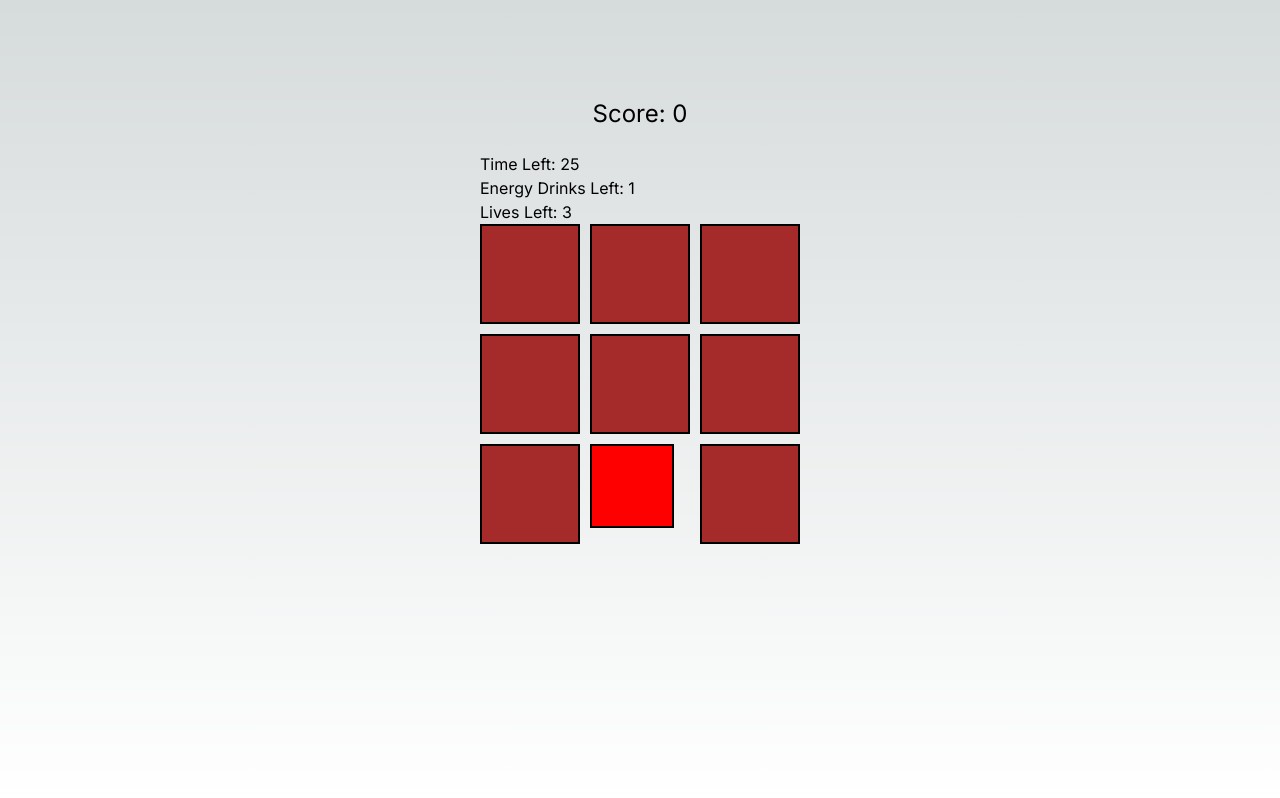
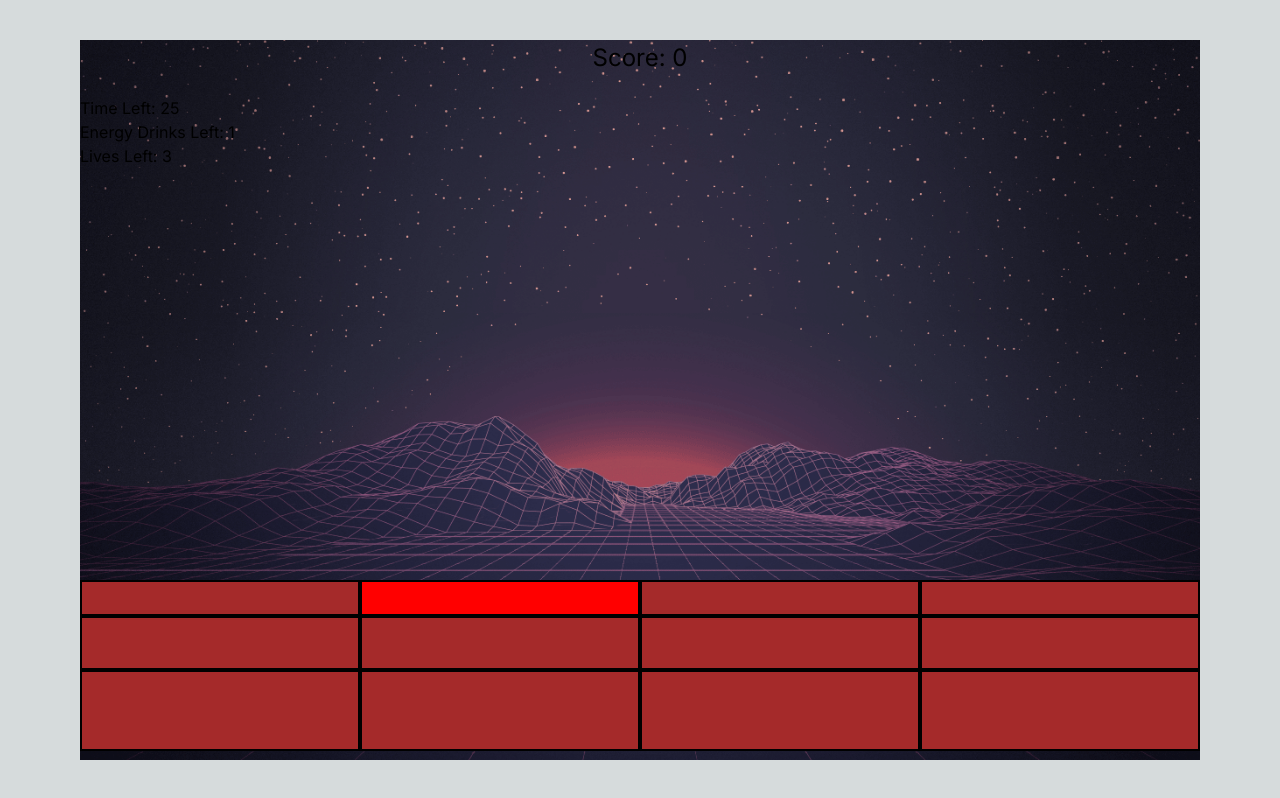
Before and after one commit to MarcusTSteinde/KarriereDag, a Next.js app in the folder whack/: page / in a window 1280 px wide. Built offline with nearby package versions, Linux system fonts and the light colour scheme.

Commit message:
feat: bg and fixed grid

```diff
--- a/whack/app/globals.css
+++ b/whack/app/globals.css
@@ -31,19 +31,26 @@ body {
   grid-template-columns: repeat(3, 1fr);
   gap: 10px;
 }
+.grid-container {
+  display: grid;
+  grid-template-columns: repeat(4, 25%); /* 4 columns, each taking 25% of the container's width */
+  grid-template-rows: 20% 30% 45%; /* 3 rows with heights of 35%, 40%, and 25% of the container's height */
+  gap: 5; /* No gap between grid items. Adjust if needed. */
+  height: 50%; /* This will make the grid container take the full viewport height */
+  width: 100%; /* This will make the grid container take the full viewport width */
+}
 
 .mole-hole {
-  width: 100px;
-  height: 100px;
+  width: auto;
+  height: auto;
   background-color: brown;
   border: 2px solid black;
   position: relative;
 }
 
 .mole {
-  padding: 40px;
- height: 40px;
- width: 40px;
+ width: auto;
+ height: auto;
  background-color: red;
 
 }
@@ -53,8 +60,19 @@ body {
   font-size: 24px;
 }
 .bomb {
-  padding: 40px;
-  height: 40px;
-  width: 40px;
+  width: auto;
+  height: auto;
   background-color: aqua;
 }
+.bg{
+  background-image: url(/background.gif);
+  background-size: cover; /* This will cover the entire area of the div without being cut */
+  background-repeat: no-repeat; /* Prevents the image from repeating */
+  background-position: center; /* Centers the image within the div */
+  position: absolute; /* Position absolute for centering */
+  top: 50%; /* Center vertically */
+  left: 50%; /* Center horizontally */
+  transform: translate(-50%, -50%); /* Offset the div back by half its width and height */
+  width: calc(100% - 160px); /* Subtract the left and right padding from the full width */
+  height: calc(100% - 80px); /* Subtract the top and bottom padding from the full height */
+}
--- a/whack/app/page.tsx
+++ b/whack/app/page.tsx
@@ -3,8 +3,10 @@ import Image from 'next/image'
 
 export default function Home() {
   return (
-    <main className="flex min-h-screen flex-col items-center justify-between p-24">
+    <main>
+      <div className="flex flex-col items-center self-center justify-between bg">
       <WhackAMole></WhackAMole>
+      </div>
     </main>
   )
 }
--- a/whack/components/WhackAMole.tsx
+++ b/whack/components/WhackAMole.tsx
@@ -4,7 +4,7 @@ import Score from './Score';
 
 const WhackAMole = () => {
     const [score, setScore] = useState<number>(0);
-    const [moles, setMoles] = useState<boolean[]>(Array(9).fill(false));
+    const [moles, setMoles] = useState<boolean[]>(Array(12).fill(false));
     const [timeLeft, setTimeLeft] = useState<number>(30);
     const [isPowerUpActive, setIsPowerUpActive] = useState<boolean>(false);
     const [powerUpUsed, setPowerUpUsed] = useState<boolean>(false);
@@ -40,7 +40,7 @@ const WhackAMole = () => {
             }
         };
 
-        const moleInterval = isPowerUpActive ? (Math.random() * (550 - 200) + 200) * 2 : Math.random() * (550 - 200) + 200;
+        const moleInterval = isPowerUpActive ? (Math.random() * (750 - 350) + 350) * 2 : Math.random() * (750 - 350) + 350;
         const timer = setInterval(showMole, moleInterval);
 
         return () => clearInterval(timer);
@@ -126,16 +126,20 @@ const WhackAMole = () => {
     }, [timeLeft, isPowerUpActive]);
 
     return (
-        <div>
+        <div className="w-full h-full flex flex-col">
+            <div className='h-1/2 w-full'>
             <Score currentScore={score} />
             <div>Time Left: {timeLeft}</div>
             <div>Energy Drinks Left: {powerUpUsed ? 0 : 1}</div>
             <div>Lives Left: {lives}</div>
-            <div className="game-grid page">
+            </div>
+            <div className='h-1/2 w-full flex'>
+            <div className="grid-container self-end">
                 {moles.map((mole, index) => (
                      <div key={index} className={`mole-hole ${mole ? 'mole' : ''} ${index === bombIndex ? 'bomb' : ''}`} onClick={() => handleWhack(index)}>
                  </div>
                 ))}
+            </div>
             </div>
         </div>
     );
```
Also changed, not shown: whack/public/background.gif (added).
